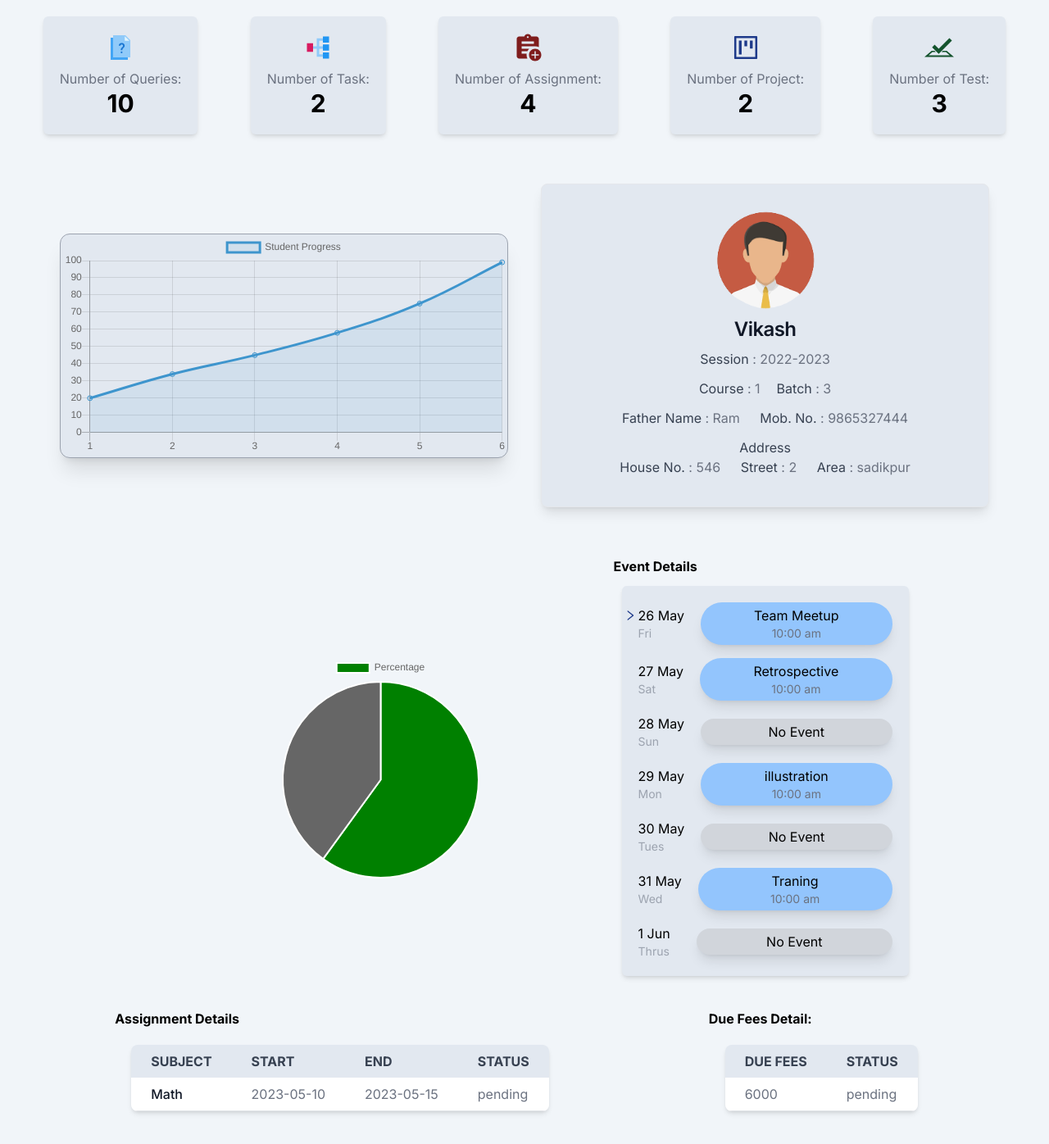
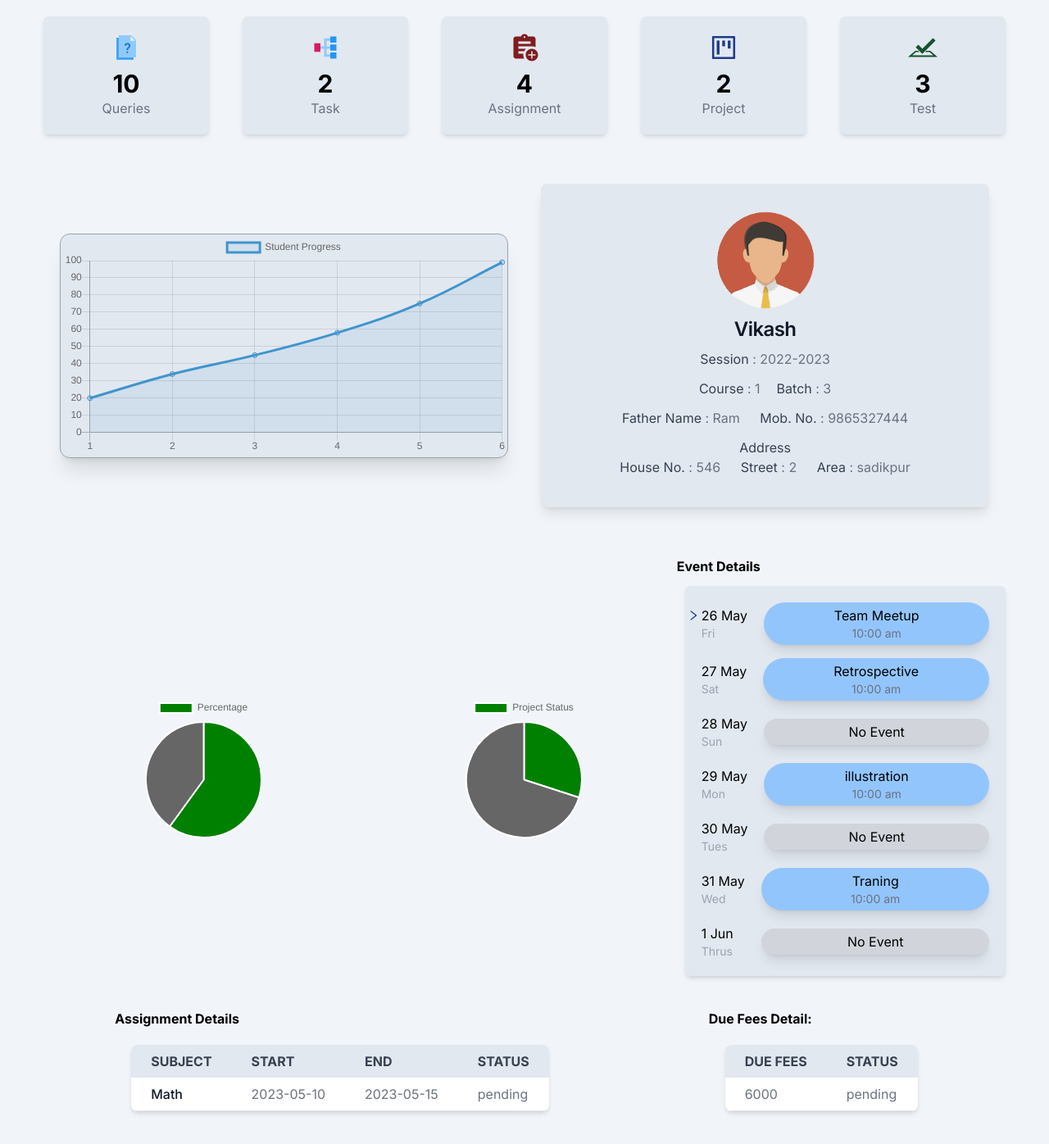
Before and after one commit to Abhimrt/StudentManagement, a Next.js app: page /student in a window 1280 px wide. Shown: the whole page at 82% size. Built offline with nearby package versions, Linux system fonts and the light colour scheme.

Commit message:
pie chart fix

```diff
--- a/app/student/page.js
+++ b/app/student/page.js
@@ -17,23 +17,23 @@ const page = () => {
         <div className=' flex justify-center md:justify-between items-center flex-wrap '>
           <Card1
             number={data.NumberOfQueries}
-            type="Number of Queries"
+            type="Queries"
           />
           <Card1
             number={data.NumberOfTask}
-            type="Number of Task"
+            type="Task"
           />
           <Card1
             number={data.NumberOfAssigment}
-            type="Number of Assignment"
+            type="Assignment"
           />
           <Card1
             number={data.NumberOfProject}
-            type="Number of Project"
+            type="Project"
           />
           <Card1
             number={data.NumberOfTest}
-            type="Number of Test"
+            type="Test"
           />
         </div>
         {/* graph and student profile */}
@@ -44,7 +44,7 @@ const page = () => {
         {/* pie chart and event  */}
         <div className="center  p-5 flex-col md:flex-row" >
           <PieChart data={data.CurrentPercentage} label="Percentage" />
-          {/* <PieChart data={data.ProjectStatus}  label = "Project Status"/> */}
+          <PieChart data={data.ProjectStatus}  label = "Project Status"/>
           <Calendar />
         </div>
         {/* assignment and fee details */}
--- a/components/Calendar.js
+++ b/components/Calendar.js
@@ -11,9 +11,9 @@ const Calendar = () => {
         next7.push(new Date(new Date().setDate(new Date().getDate() + i)))
     }
   return (
-    <div>
+    <div className='w-full md:w-1/3'>
         <h3 className='font-bold mb-3 translate-x-[-10px]'>Event Details</h3>
-        <div className='component w-[350px] space-y-4'>
+        <div className='component w-full space-y-4'>
         {
             next7.map((e,i)=>(
                 <div className='center space-x-5 mb-3 w-full whitespace-nowrap' key={i}>
--- a/components/Card1.js
+++ b/components/Card1.js
@@ -8,18 +8,18 @@ const Card1 = (props) => {
   /*
     Content to be shared:  | Example
         number = "Integer" | //124
-        type = "String"    | // number of students
+        type = "String"    | // students
   */
   return (
-    <div className='component m-2 my-4 md:m-5'>
+    <div className='component m-2 my-4 md:m-5 basis-1/6 self-stretch whitespace-nowrap text-center'>
       <div>
-        {(props.type === "Number of Queries")&& <FcQuestions className='text-4xl mx-auto mb-2'/>}
-        {(props.type === "Number of Task")&& <FcParallelTasks className='text-4xl mx-auto mb-2'/>}
-        {(props.type === "Number of Assignment")&& <MdAssignmentAdd className='text-4xl mx-auto mb-2 text-red-900'/>}
-        {(props.type === "Number of Project")&& <AiOutlineProject className='text-4xl mx-auto mb-2 text-blue-900'/>}
-        {(props.type === "Number of Test")&& <SiTestcafe className='text-4xl mx-auto mb-2 text-green-900'/>}
-        <p className='text-gray-500'>{props.type}:</p>
+        {(props.type === "Queries")&& <FcQuestions className='text-4xl mx-auto mb-2'/>}
+        {(props.type === "Task")&& <FcParallelTasks className='text-4xl mx-auto mb-2'/>}
+        {(props.type === "Assignment")&& <MdAssignmentAdd className='text-4xl mx-auto mb-2 text-red-900'/>}
+        {(props.type === "Project")&& <AiOutlineProject className='text-4xl mx-auto mb-2 text-blue-900'/>}
+        {(props.type === "Test")&& <SiTestcafe className='text-4xl mx-auto mb-2 text-green-900'/>}
         <p className='font-bold text-3xl text-center' > {props.number}</p>
+        <p className='text-gray-500'>{props.type}</p>
       </div>
     </div>
   )
--- a/components/PieChart.js
+++ b/components/PieChart.js
@@ -4,7 +4,7 @@ import { Chart } from "chart.js";
 
 const PieChart = ({ data, label }) => {
   useEffect(() => {
-    var ctx = document.getElementById("pieChart").getContext("2d");
+    var ctx = document.getElementById(label).getContext("2d");
 
     var pieChart = new Chart(ctx, {
       type: "pie",
@@ -36,9 +36,9 @@ const PieChart = ({ data, label }) => {
   return (
     <>
       {/* Filled Pie chart */}
-      <div className="w-full md:w-1/2  p-5">
+      <div className="w-full  md:w-1/3  p-5">
         <div className=" ">
-          <canvas id="pieChart" className=""></canvas>
+          <canvas id={label} className=""></canvas>
         </div>
       </div>
     </>
```
